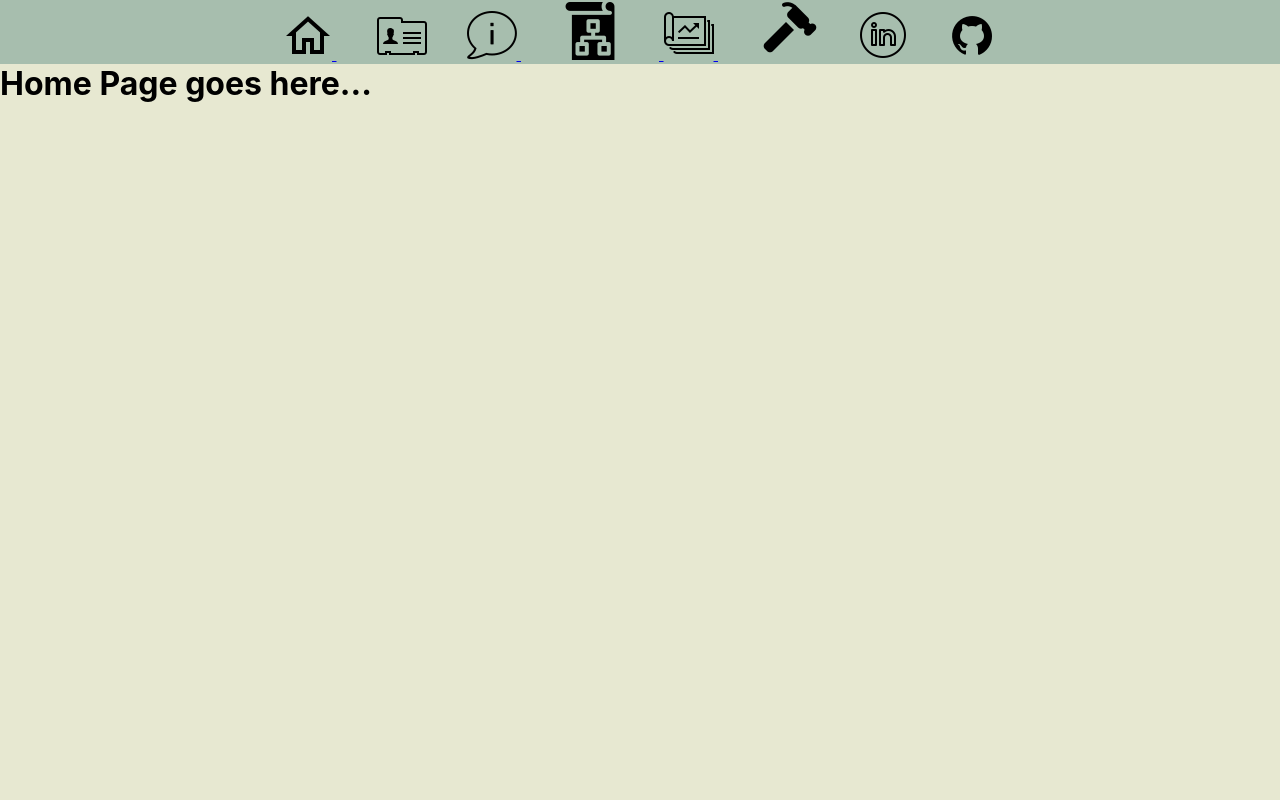
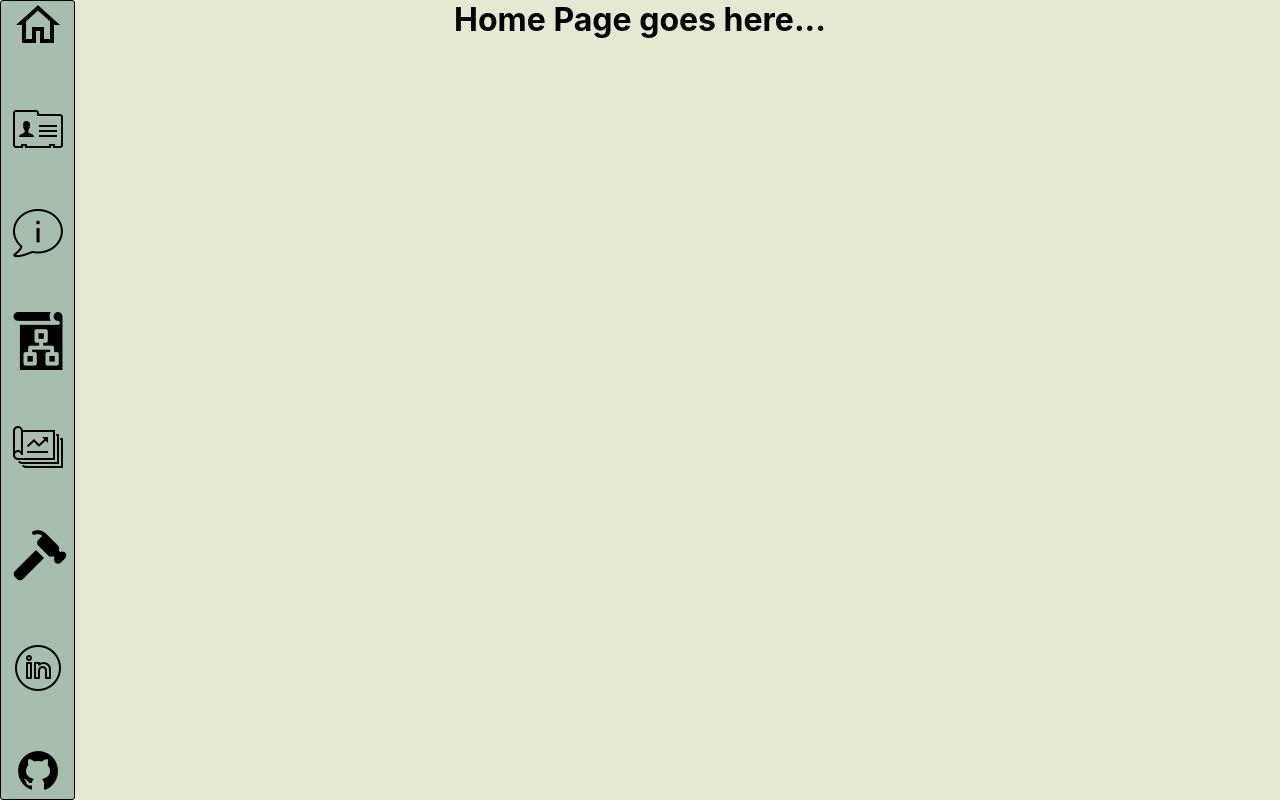
Before and after one commit to justingracie/Portfolio--1-, a React (Create React App) app: page / in a window 1280 px wide. Built offline with nearby package versions, Linux system fonts and the light colour scheme.

Commit message:
tweaked nav and links

```diff
--- a/src/App.css
+++ b/src/App.css
@@ -1,3 +1,4 @@
 body{
   background-color:#E7E8D1;
+  text-align: center;
 }
--- a/src/Components/Nav/Nav.css
+++ b/src/Components/Nav/Nav.css
@@ -1,6 +1,15 @@
 .NavContainer{
     background-color:#A7BEAE;
-    text-align: center;
+    position: fixed;
+    width: 75px;
+    height: 100%;
+    display: flex;
+    flex-direction: column;
+    justify-content: space-between;
+    align-items: center;
+    z-index: 10;
+    border: solid 1px;
+    border-radius: 3px;
 }
 
 .NavItem{
--- a/src/Components/Nav/Nav.jsx
+++ b/src/Components/Nav/Nav.jsx
@@ -13,8 +13,8 @@ export const NavBar = () => {
                 <NavLink className="NavItem" to='/services'> <img src="../Icons/icons8-services-58.png" alt="services"/></NavLink>
                 <NavLink className="NavItem" to='/projects'> <img src="../Icons/icons8-group-of-projects-50.png" alt="projects"/>  </NavLink>
                 <NavLink className="NavItem" to='/skills'> <img src="../Icons/icons8-skills-60.png" alt="skills"/></NavLink>
-                <a className="NavItem" href="https://www.linkedin.com/in/justin-gracie-6ab58a67/"><img src="../Icons/icons8-linkedin-circled-50.png" alt="Linkedin"/></a>
-                <a className="NavItem" href="https://github.com/justingracie"><img src="../Icons/icons8-github-48.png" alt="Linkedin"/></a>
+                <a className="NavItem" href="https://www.linkedin.com/in/justin-gracie-6ab58a67/" target="_blank" rel="noreferrer"><img src="../Icons/icons8-linkedin-circled-50.png" alt="Linkedin"/></a>
+                <a className="NavItem" href="https://github.com/justingracie" target="_blank" rel="noreferrer"><img src="../Icons/icons8-github-48.png" alt="Linkedin"/></a>
 
             </div>
         </>
--- a/src/Form.css
+++ b/src/Form.css
@@ -15,7 +15,6 @@
     justify-content: center;
     align-items: center;
     box-shadow: 3px 3px 3px 3px gray;
-    margin-top: 40px;
     background-color: #E7E8D1;
 }
 .form-box h5{
```
